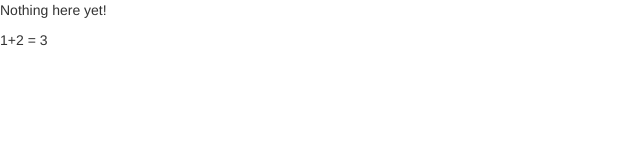
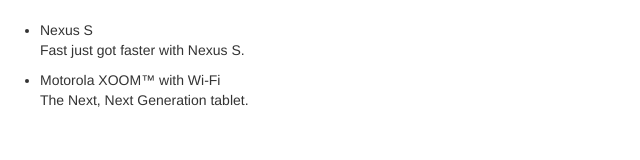
Before and after one commit to abdulmuhsinGH/myTutorial, a website: page app/index.html in a window 1280 px wide. Shown: the whole page, without its empty margins (0-640 px from the left). Drawn offline with Linux system fonts and the light colour scheme.

Commit message:
initial project files for step-1

```diff
--- a/app/css/app.css
+++ b/app/css/app.css
@@ -1 +1,5 @@
 /* app css stylesheet */
+
+body {
+  padding-top: 20px;
+}
--- a/app/index.html
+++ b/app/index.html
@@ -2,15 +2,27 @@
 <html lang="en" ng-app>
 <head>
   <meta charset="utf-8">
-  <title>My HTML File</title>
+  <title>Google Phone Gallery</title>
   <link rel="stylesheet" href="bower_components/bootstrap/dist/css/bootstrap.css">
   <link rel="stylesheet" href="css/app.css">
   <script src="bower_components/angular/angular.js"></script>
 </head>
 <body>
 
-  <p>Nothing here {{'yet' + '!'}}</p>
-   <p>1+2 = {{1 + 2}}</p>
+  <ul>
+    <li>
+      <span>Nexus S</span>
+      <p>
+        Fast just got faster with Nexus S.
+      </p>
+    </li>
+    <li>
+      <span>Motorola XOOM™ with Wi-Fi</span>
+      <p>
+        The Next, Next Generation tablet.
+      </p>
+    </li>
+  </ul>
 
 </body>
 </html>
```
